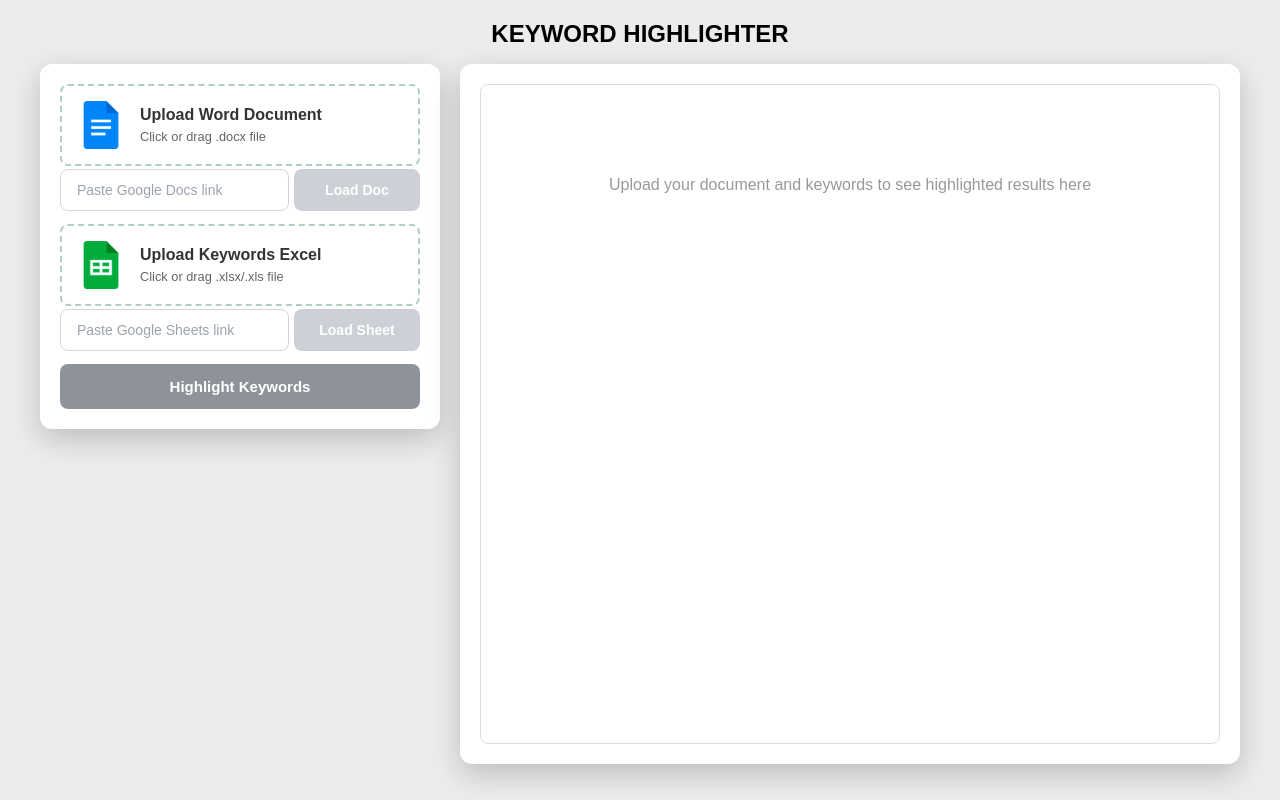
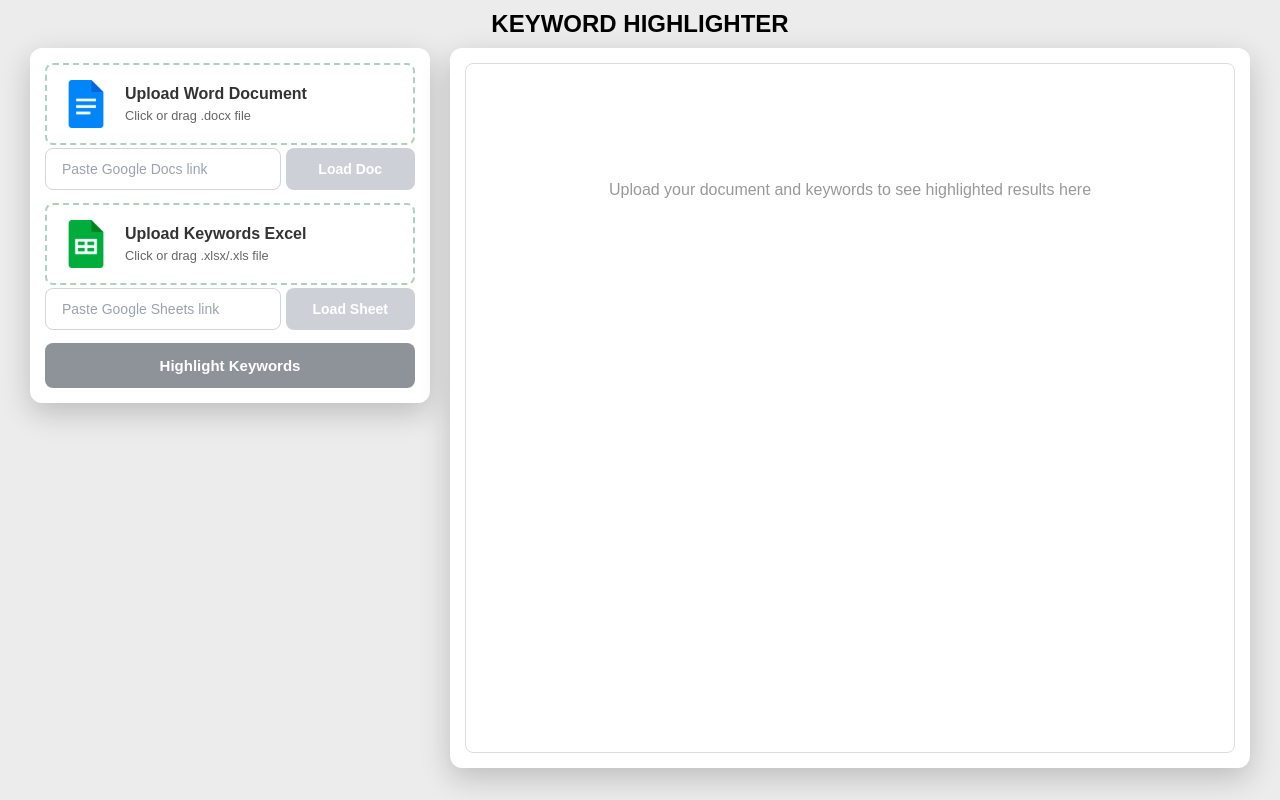
Before and after one commit to P001959/KeywordHighlighter, a React (Vite) app: page / in a window 1280 px wide. Built offline with nearby package versions, Linux system fonts and the light colour scheme.

Commit message:
fix layout

```diff
--- a/src/index.css
+++ b/src/index.css
@@ -2,27 +2,29 @@
   margin: 0;
   padding: 0;
   box-sizing: border-box;
+
+  /* border: orangered solid 1px; */
 }
 
 body {
   font-family: Arial, Helvetica, sans-serif;
   background: #ececec;
-  min-height: 100vh;
-  padding: 20px;
+  height: 99vh;
+  padding: 10px;
 }
 
 .container {
   max-width: 100%;
   margin: 0 auto;
   padding: 0 20px;
-  height: 95vh;
+  height: 100%;
 }
 
 .main-layout {
   display: flex;
   gap: 20px;
   margin-top: 10px;
-  height: calc(100vh - 100px);
+  height: calc(100vh - 80px);
 }
 
 .left-panel {
@@ -44,18 +46,17 @@ body {
 .header {
   text-align: center;
   color: rgb(0, 0, 0);
-  margin-bottom: 2px;
+  margin-bottom: 1px;
 }
 
 .header h1 {
   font-size: 1.5rem;
-  margin-bottom: 1rem;
 }
 
 .upload-section {
   background: white;
   border-radius: 12px;
-  padding: 20px;
+  padding: 15px;
   box-shadow: 0 10px 30px rgba(0, 0, 0, 0.2);
   display: flex;
   flex-direction: column;
@@ -169,7 +170,7 @@ img {
 .result-section {
   background: white;
   border-radius: 12px;
-  padding: 20px;
+  padding: 15px;
   box-shadow: 0 10px 30px rgba(0, 0, 0, 0.2);
   flex: 1;
   display: flex;
@@ -181,9 +182,9 @@ img {
 #documentContent {
   border: 1px solid #ddd;
   border-radius: 8px;
-  padding: 20px;
+  padding: 50px;
   background: white;
-  line-height: 1.8;
+  line-height: 1.2;
   font-size: 1rem;
   overflow-y: auto;
   flex: 1;
@@ -248,9 +249,9 @@ img {
 
 .highlight {
   background-color: #ffeb3b;
-  padding: 2px 4px;
+  padding: 0;
   border-radius: 3px;
-  font-weight: 500;
+  /* font-weight: 500; */
 }
 
 .loading {
@@ -300,10 +301,11 @@ img {
   border-radius: 8px;
   border: 1px solid #ddd;
   width: 100%;
-  height: 46vh;
+  height: 100%;
   display: flex;
   flex-direction: column;
   overflow: hidden;
+  box-shadow: 0 10px 30px rgba(0, 0, 0, 0.2);
 }
 
 .breakdown-header {
```
